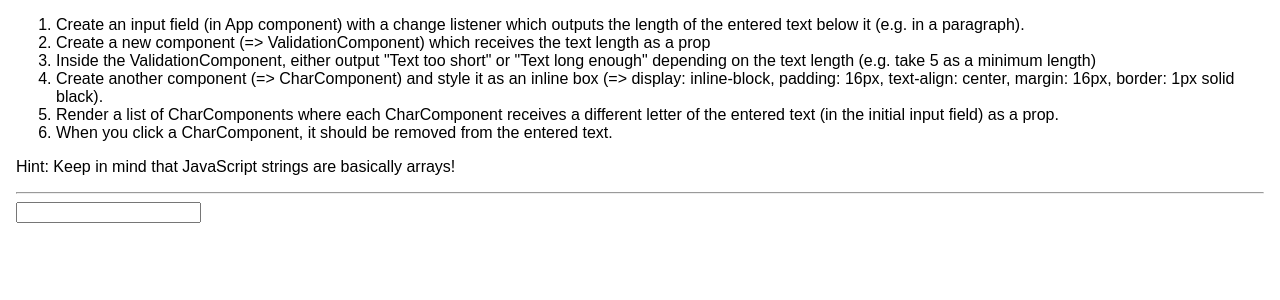
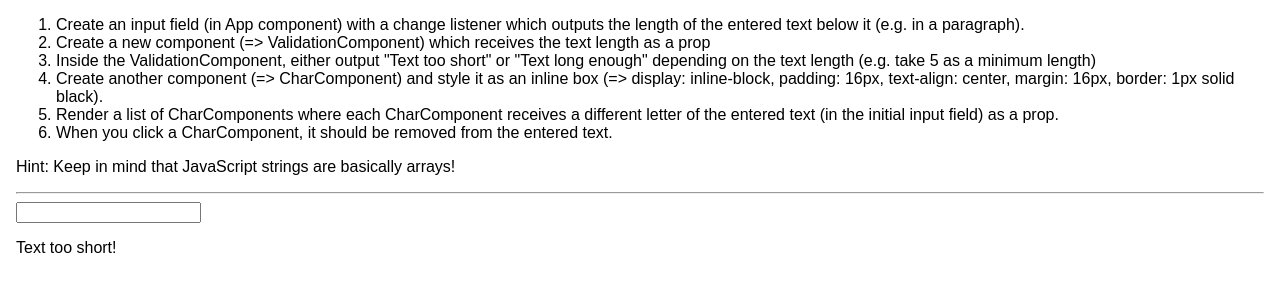
Before and after one commit to antocecere77/ReactLearningListsConditionals, a React (Create React App) app: page / in a window 1280 px wide. Shown: the top 300 px of the page. Built offline with nearby package versions, Linux system fonts and the light colour scheme.

Commit message:
Create a new component (=> ValidationComponent) which receives the text length as a prop

```diff
--- a/src/App.js
+++ b/src/App.js
@@ -1,5 +1,6 @@
 import React, { Component } from 'react';
 import './App.css';
+import Validation from './Validation/Validation';
 
 class App extends Component {
 
@@ -25,10 +26,11 @@ class App extends Component {
         <p>Hint: Keep in mind that JavaScript strings are basically arrays!</p>
 
       <hr />
-      <input type="text"
-          onChange={this.inputChangedHandler}
-          value={this.state.userInput}/>
-      <p>{this.state.userInput}</p>
+        <input type="text"
+            onChange={this.inputChangedHandler}
+            value={this.state.userInput}/>
+        <p>{this.state.userInput}</p>
+        <Validation inputLength={this.state.userInput.length}/>
       </div>
     );
   }
--- /dev/null
+++ b/src/Validation/Validation.js
@@ -0,0 +1,11 @@
+import React from 'react'
+
+const validation = (props) => {
+    return (
+        <div>
+            <p>Text too short!</p>
+        </div>
+    );
+};
+
+export default validation;
```
